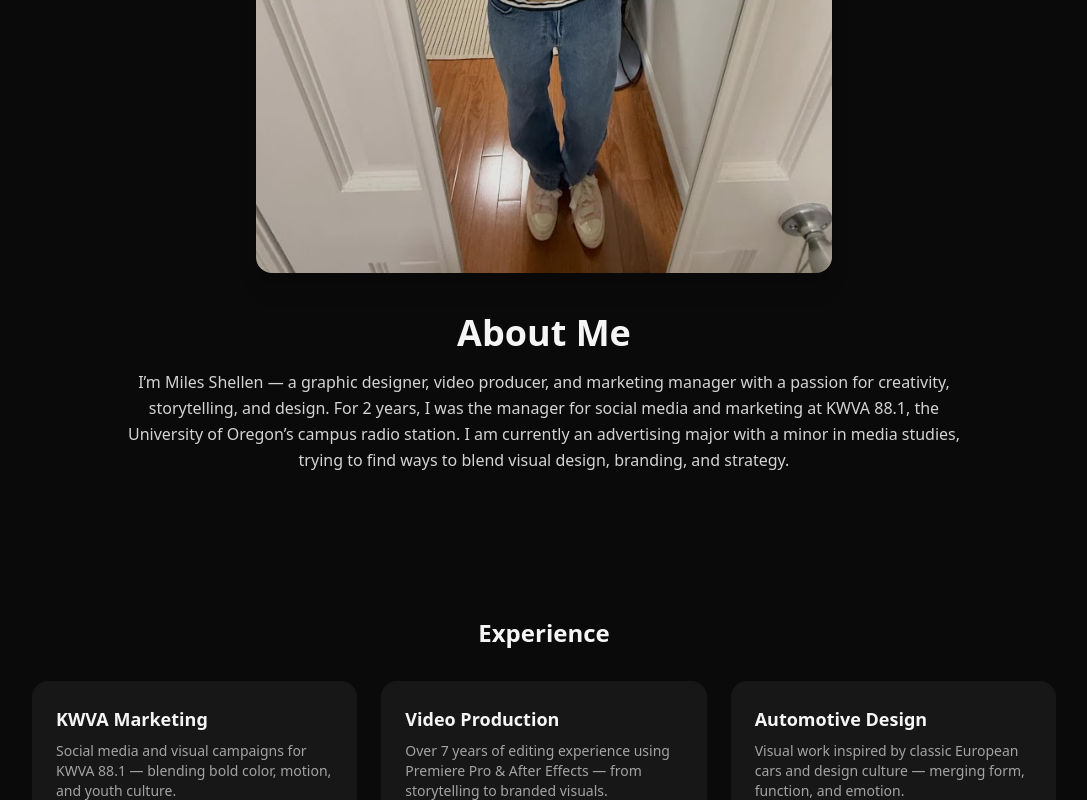
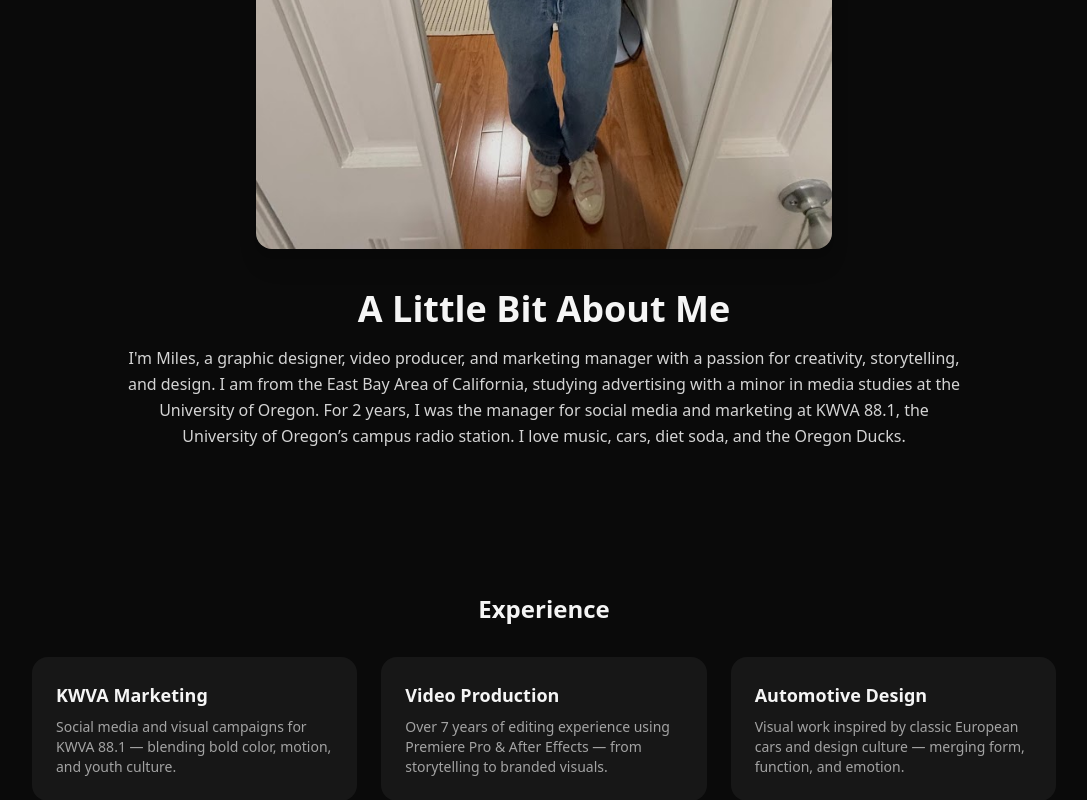
Before and after one commit to milesshellen/test-project-2, a plain HTML site: page index.html in a window 1280 px wide. Shown: the part 1060-1860 px from the top of the page, without its empty margins (96-1183 px from the left). Drawn offline with nearby package versions, Linux system fonts and the light colour scheme.

Commit message:
Update index.html

```diff
--- a/index.html
+++ b/index.html
@@ -3,7 +3,7 @@
 <head>
   <meta charset="UTF-8" />
   <meta name="viewport" content="width=device-width, initial-scale=1.0" />
-  <title>Miles Shellen | Creative Designer</title>
+  <title>Miles Shellen</title>
   <script src="https://cdn.tailwindcss.com"></script>
   <script defer src="https://unpkg.com/alpinejs@3.x.x/dist/cdn.min.js"></script>
 </head>
@@ -35,10 +35,9 @@
 
   <!-- Hero -->
   <section class="flex flex-col items-center justify-center text-center py-28 px-6">
-    <h2 class="text-4xl md:text-5xl font-bold mb-4">Creative Designer & Storyteller</h2>
+    <h2 class="text-4xl md:text-5xl font-bold mb-4">Who is Miles Shellen?</h2>
     <p class="max-w-xl text-neutral-400 mb-8">
       I'm a graphic designer, video producer, and automotive enthusiast currently studying advertising at the University of Oregon.
-      I bring ideas to life through design, motion, and storytelling.
     </p>
     <a href="work.html"
        class="bg-neutral-100 text-neutral-950 px-6 py-3 rounded-full font-medium hover:bg-neutral-300 transition">
@@ -57,12 +56,14 @@
     >
   </div>
 
-  <h2 class="text-4xl font-semibold mb-4">About Me</h2>
+  <h2 class="text-4xl font-semibold mb-4">A Little Bit About Me</h2>
   <p class="text-neutral-300 leading-relaxed">
-    I’m Miles Shellen — a graphic designer, video producer, and marketing manager with a passion
-    for creativity, storytelling, and design. For 2 years, I was the manager for social media
-    and marketing at KWVA 88.1, the University of Oregon’s campus radio station. I am currently an
-    advertising major with a minor in media studies, trying to find ways to blend visual design, branding, and strategy.
+    I'm Miles, a graphic designer, video producer, and marketing manager with a passion
+    for creativity, storytelling, and design. I am from the East Bay Area of California, studying
+    advertising with a minor in media studies at the University of Oregon.
+    For 2 years, I was the manager for social media
+    and marketing at KWVA 88.1, the University of Oregon’s campus radio station.
+    I love music, cars, diet soda, and the Oregon Ducks.
   </p>
 </section>
 
```
